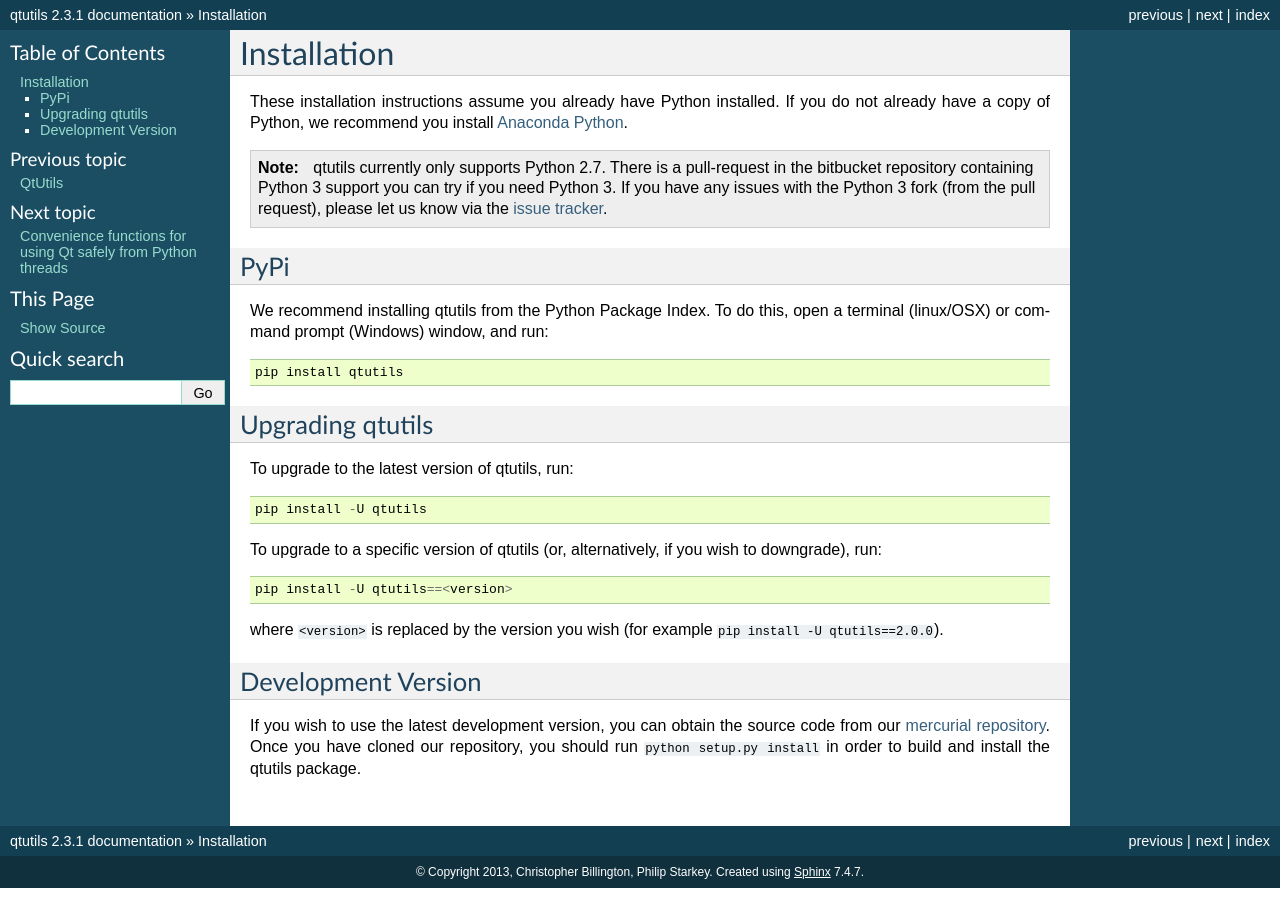
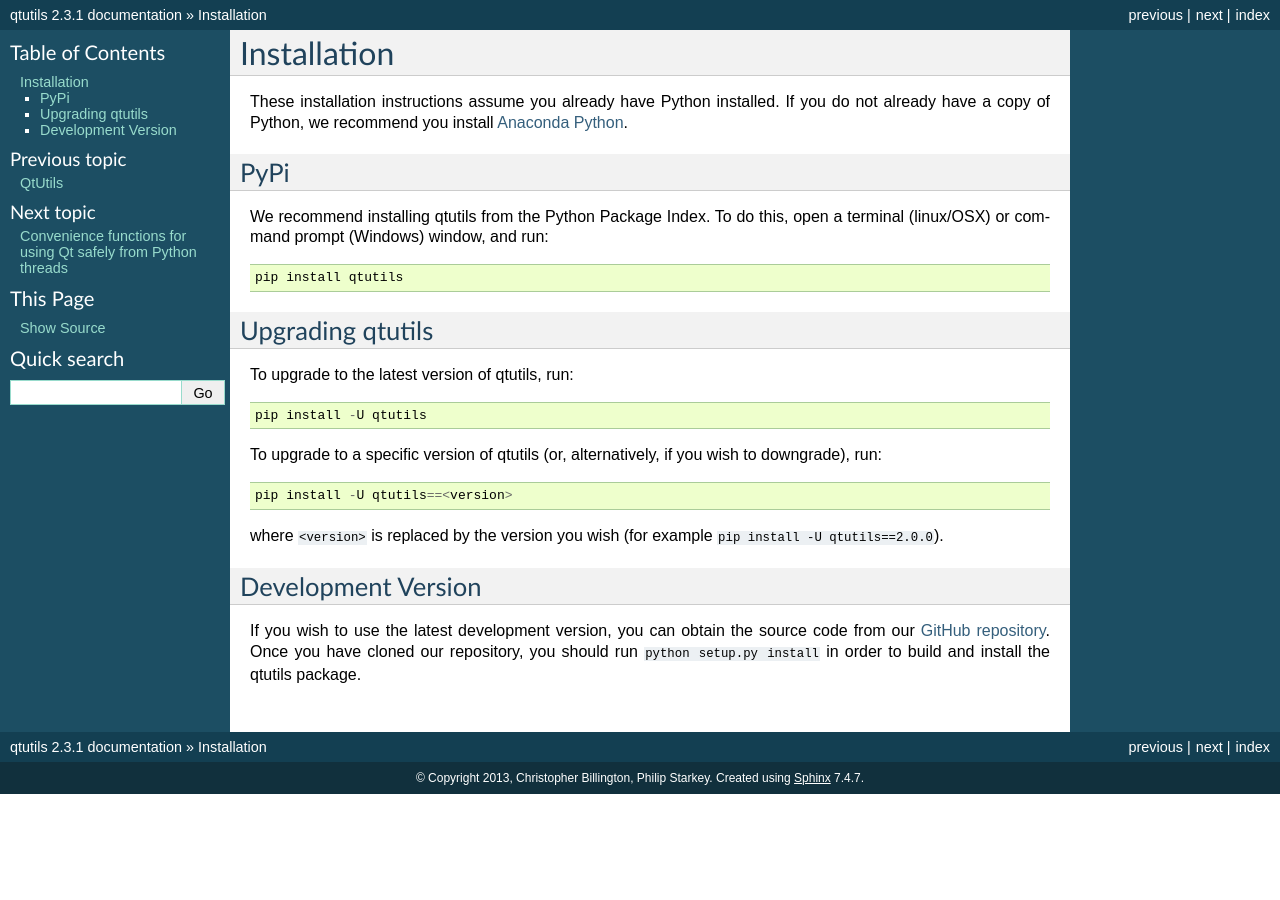
Before and after one commit to philipstarkey/qtutils, a Sphinx documentation site: the page built from docs/install.rst, in a window 1280 px wide. Built offline with Sphinx 7.4.7, drawn with Linux system fonts in a browser that asks for light colours; the version number is read from the project's files by our own code.

Commit message:
Updated documentation for GitHub move

```diff
--- a/docs/install.rst
+++ b/docs/install.rst
@@ -3,11 +3,7 @@
 ************
 These installation instructions assume you already have Python installed. If you do not already have a copy of Python, we recommend you install `Anaconda Python`_.
 
-.. note:: qtutils currently only supports Python 2.7. There is a pull-request in the bitbucket repository containing Python 3 support you can try if you need Python 3. If you have any issues with the Python 3 fork (from the pull request), please let us know via the `issue tracker`_.
-
 .. _`Anaconda Python`: https://www.continuum.io/downloads
-.. _`issue tracker`: https://bitbucket.org/philipstarkey/qtutils/issues
-
 
 ----
 PyPi
@@ -34,7 +30,7 @@
 Development Version
 -------------------
 
-If you wish to use the latest development version, you can obtain the source code from our `mercurial repository`_. Once you have cloned our repository, you should run :code:`python setup.py install` in order to build and install the qtutils package.
+If you wish to use the latest development version, you can obtain the source code from our `GitHub repository`_. Once you have cloned our repository, you should run :code:`python setup.py install` in order to build and install the qtutils package.
 
 
-.. _`mercurial repository`: https://bitbucket.org/philipstarkey/qtutils
+.. _`GitHub repository`: https://github.com/philipstarkey/qtutils
```
